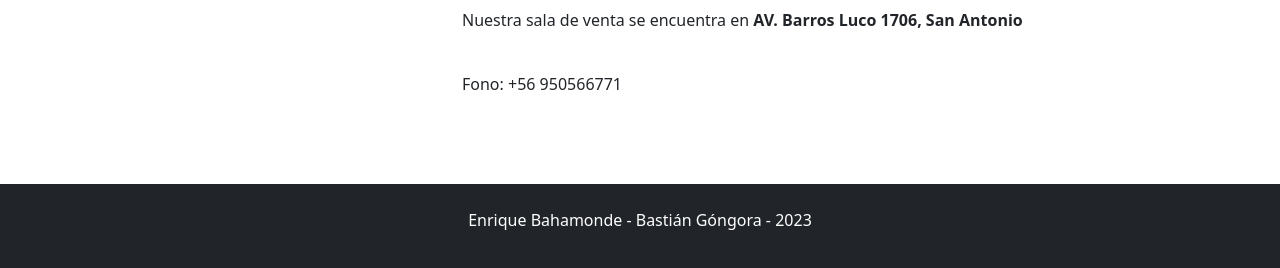
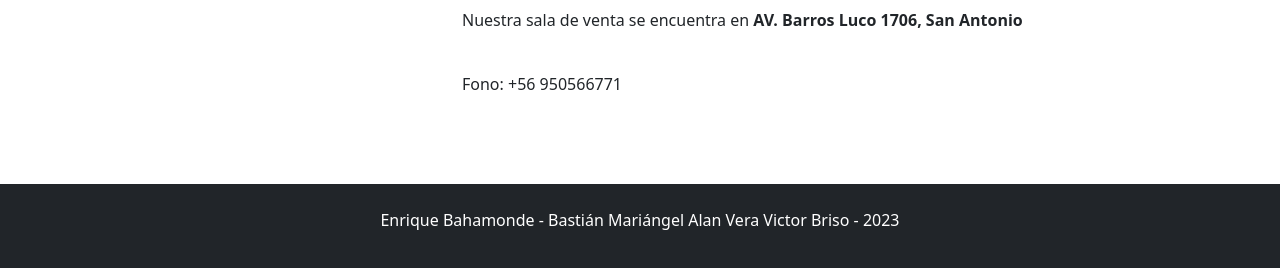
Before and after one commit to TaichiX8/negocio-v2, a plain HTML site: page contacto.html in a window 1280 px wide. Shown: the part 1032-1300 px from the top of the page. Drawn offline with nearby package versions, Linux system fonts and the light colour scheme.

Commit message:
Cambio de footer a todos los documentos

```diff
--- a/contacto.html
+++ b/contacto.html
@@ -89,7 +89,7 @@
 </div>
 
 <div class="mt-5 p-4 bg-dark text-white text-center">
-  <p>Enrique Bahamonde - Bastián Góngora - 2023</p>
+  <p>Enrique Bahamonde - Bastián Mariángel Alan Vera Victor Briso - 2023</p>
 </div>
 
 </body>
```
Also changed, not shown: productos.html (+1 -1 lines), quienes-somos.html (+1 -1 lines).
